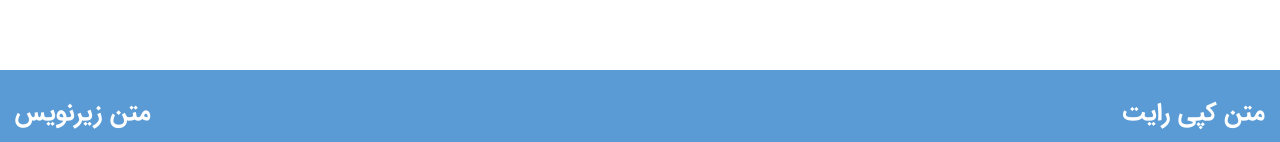
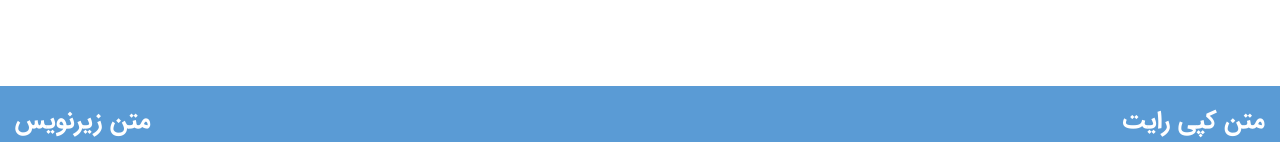
Before and after one commit to NavFar/SecurityTester-Front, an Angular app: page /home in a window 1280 px wide. Shown: the part 658-800 px from the top of the page. Built offline with nearby package versions, Linux system fonts and the light colour scheme; what ng-recaptcha, ngx-quill would draw is missing.

Commit message:
change height

```diff
--- a/src/app/components/footer/footer.component.css
+++ b/src/app/components/footer/footer.component.css
@@ -1,8 +1,8 @@
 .background{
   background-color: #5a9bd5;
-  min-height: 6vh;
+  min-height: 5vh;
   overflow: auto;
-  padding-top: 3vh;
+  padding-top: 2vh;
   position: fixed;
   width:100% !important;
   bottom: 0;
```
